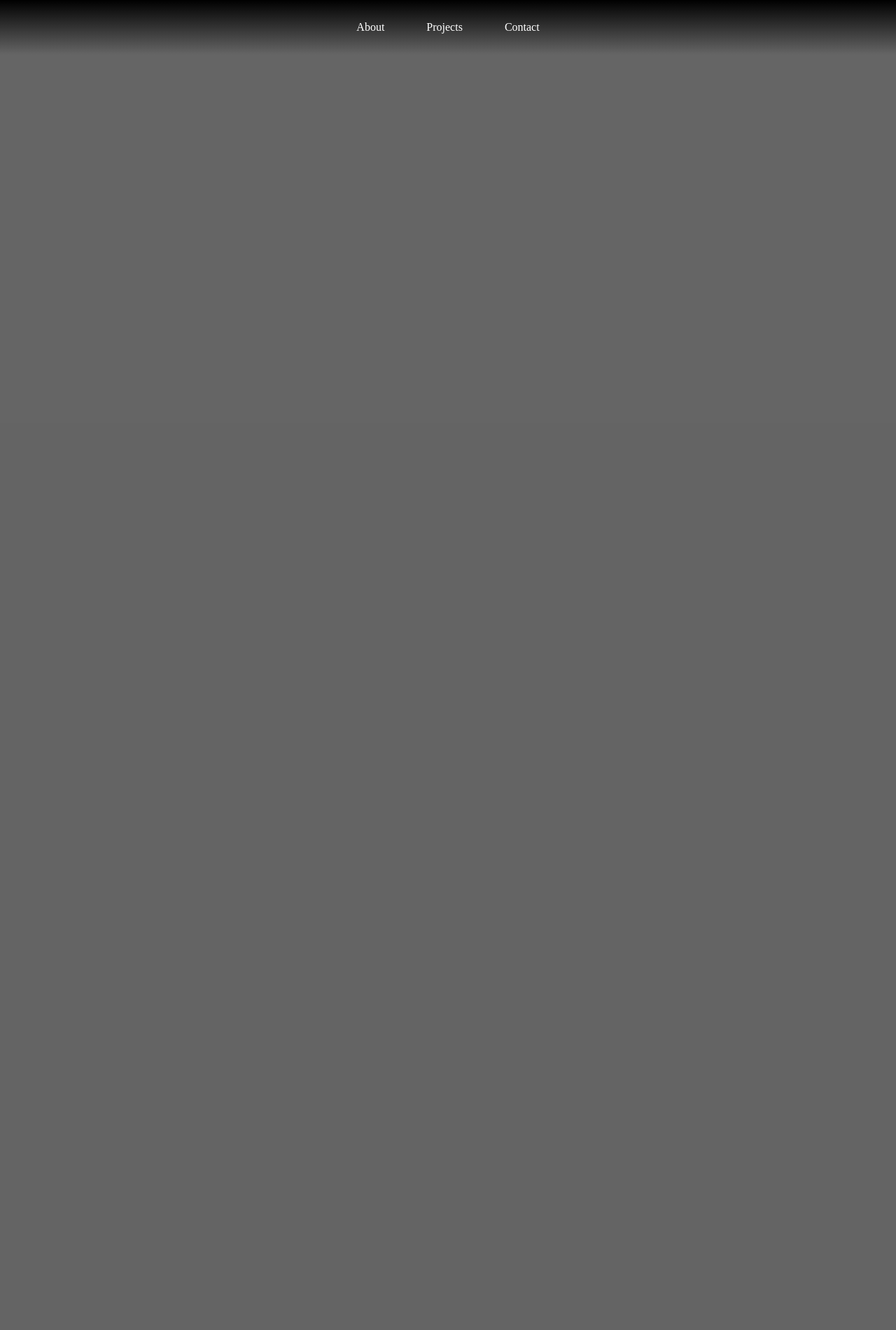
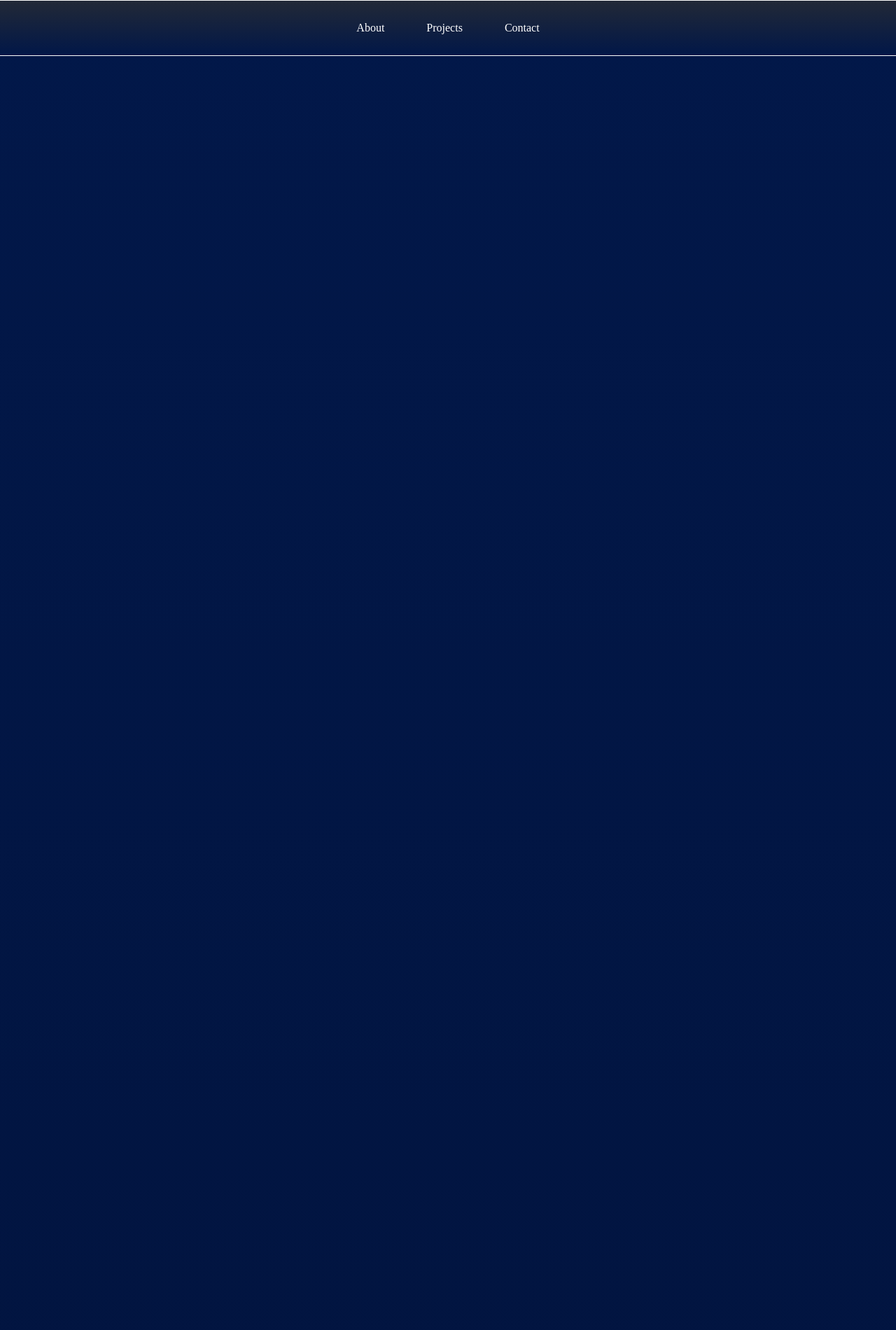
Before and after one commit to strawhat19/Portfolio, a PHP site: page / in a window 1280 px wide. Shown: the part 196-2096 px from the top of the page at 70% size. Before the commit the page ends 264 px from the top, so only its background shows below. Run offline with PHP 8.4, Linux system fonts and the light colour scheme.

Commit message:
pushing style changes, trying to make the header sticky

```diff
--- a/assets/style.css
+++ b/assets/style.css
@@ -1,16 +1,26 @@
+/* Main Style Controller */
+
 html {
-    background-color: #656565 !important;
+    background: linear-gradient(
+        0deg
+        , #000921, #06045c);
+scroll-behavior: smooth;
+
 }
 
 body {
-    background: #656565 !important;
+    background: linear-gradient(
+        0deg
+         , #000921, #02184a);
     font-family: 'montserrat';
     color: #fff;
     width: 100vw;
-    height: 100vh;
     overflow-x: hidden;
     margin: 0 auto;
+
 }
+
+/* Header Styling */
 
 .opening-header {
     text-align: center;
@@ -21,14 +31,23 @@ body {
     display: block;
 }
 
+nav {
+    position: -webkit-sticky;
+    position: sticky;
+ top: 0px;
+ border-top: 1px solid #fff;
+ border-bottom: 1px solid #fff;
+}
+
 nav ul {
     display: flex;
     flex-direction: row;
  justify-content: center;
  padding: 30px;
- background: linear-gradient(black, #656565);
+ background: linear-gradient(#222937, #011748);
  list-style-type: none;
  margin: 0;
+
 }
 
 .nav-link a {
@@ -36,4 +55,14 @@ nav ul {
     margin: 0 15px;
     text-decoration: none;
     color: #fff;
+    transition: 300ms ease-in-out;
 }
+
+.nav-link a:hover {
+    color: #ff172d;
+    transition: 300ms ease-in-out;
+}
+
+main {
+    height: 9000px;
+}
--- a/index.html
+++ b/index.html
@@ -6,34 +6,31 @@
     <meta name="viewport" content="width=device-width, initial-scale=1.0">
     <link rel="stylesheet" href="assets/style.css">
     <title>Ricky Ahmed | Official Portfolio</title>
+    <!-- Welcome to my Portfolio Website! -->
 </head>
 <body>
 
-
+<!-- This is the Website Header -->
 <header class="website-header">
 
 <h1 class="opening-header">Ricky Ahmed</h1>
+
+<!-- This is the Navigation -->
 <nav class="nav-menu">
     <ul>
 <li class="nav-link"><a href="#about">About</a></li>
 <li class="nav-link"><a href="#projects">Projects</a></li>
 <li class="nav-link"><a href="#contact">Contact</a></li>
+</ul>
+</nav>
+</header>
+
+<main class="page-content">
 
 
 
 
-
-
-    </ul>
-
-
-</nav>
-
-
-
-
-
-</header>
+</main>
 
 
 
```
